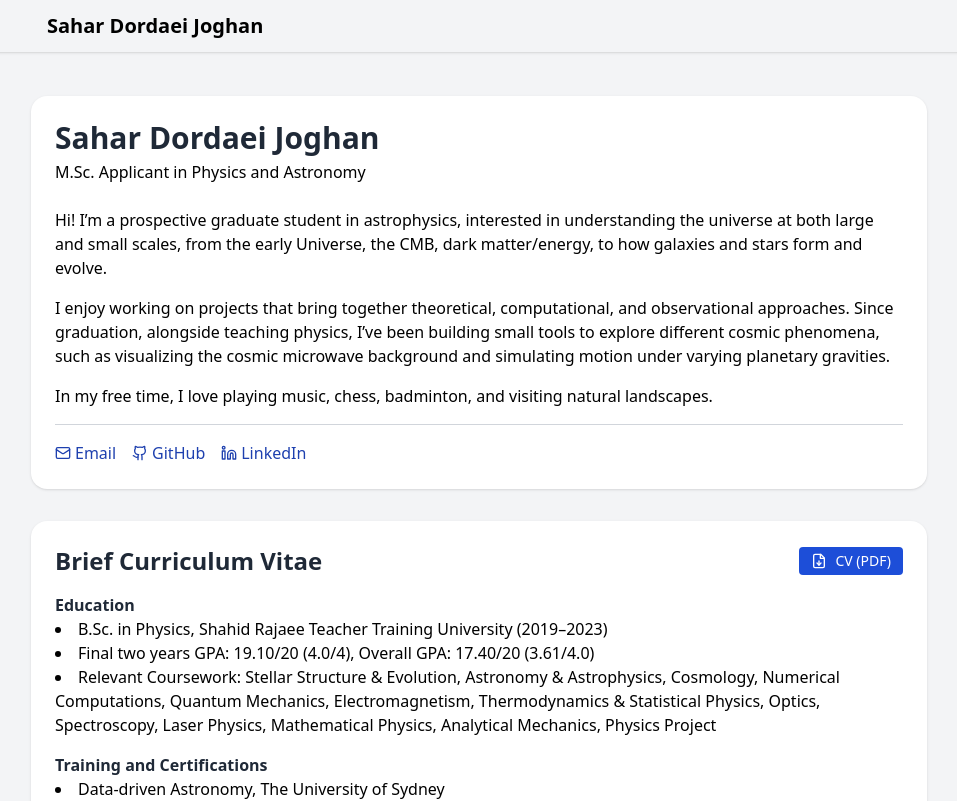
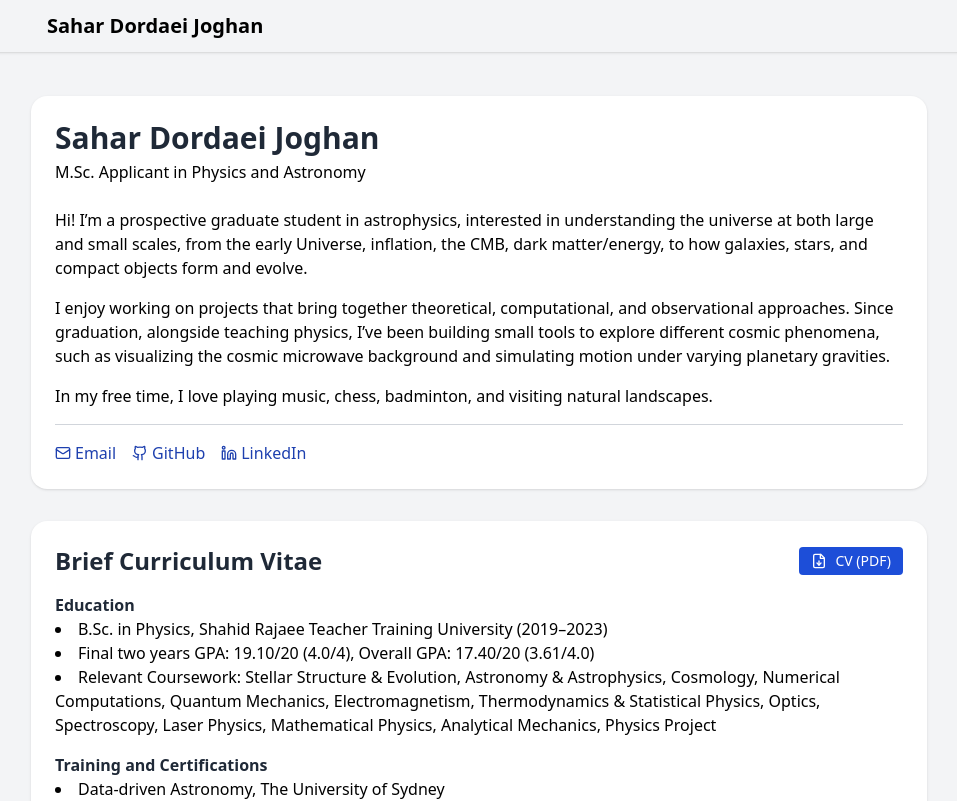
Before and after one commit to SaharDordaei/SaharDordaei.github.io, a React (Vite) app: page / in a window 1280 px wide. Shown: the top 801 px of the page, without its empty margins (161-1118 px from the left). Built offline with nearby package versions, Linux system fonts and the light colour scheme.

Commit message:
Update Home.jsx

```diff
--- a/src/Home.jsx
+++ b/src/Home.jsx
@@ -21,7 +21,7 @@ export default function Home() {
             <p className="text-black mb-6">M.Sc. Applicant in Physics and Astronomy</p>
 
             <p className="text-black mb-4">
-              Hi! I’m a prospective graduate student in astrophysics, interested in understanding the universe at both large and small scales, from the early Universe, the CMB, dark matter/energy, to how galaxies and stars form and evolve.
+              Hi! I’m a prospective graduate student in astrophysics, interested in understanding the universe at both large and small scales, from the early Universe, inflation, the CMB, dark matter/energy, to how galaxies, stars, and compact objects form and evolve.
             </p>
             <p className="text-black mb-4">
               I enjoy working on projects that bring together theoretical, computational, and observational approaches. Since graduation, alongside teaching physics, I’ve been building small tools to explore different cosmic phenomena, such as visualizing the cosmic microwave background and simulating motion under varying planetary gravities.
```
